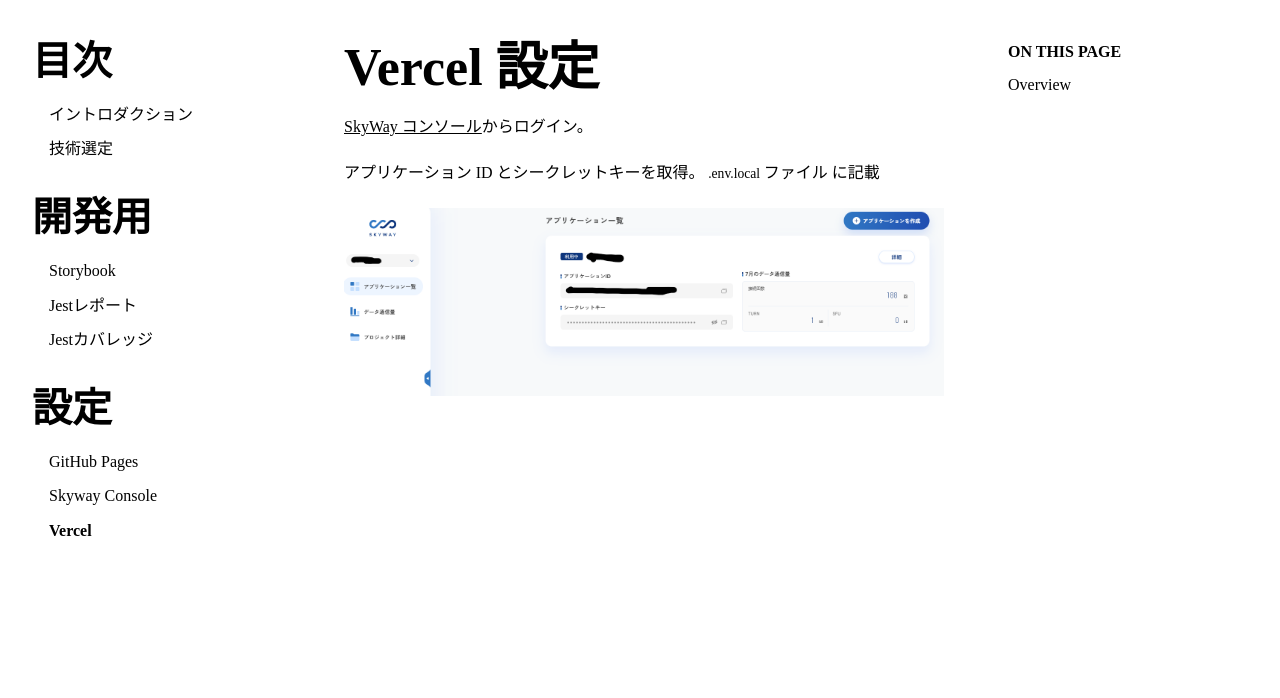
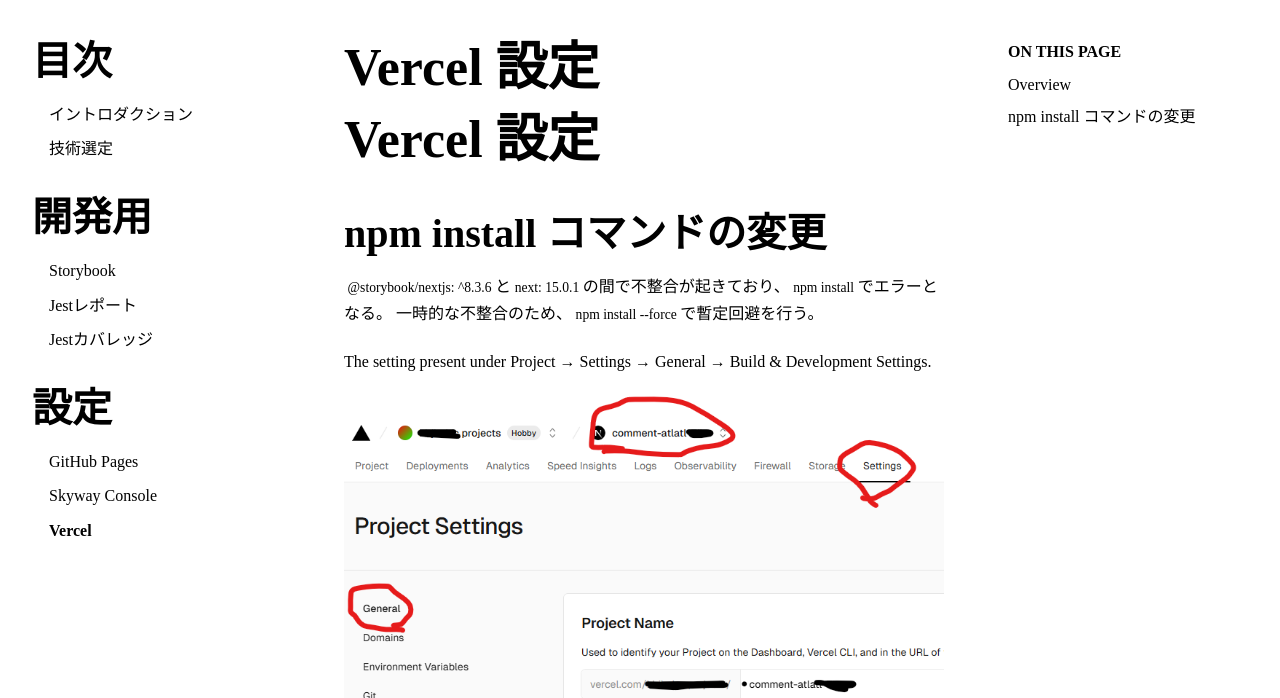
Before and after one commit to hkj-hub/comment-atlatl, an Astro site in the folder docs/astro/: page /comment-atlatl/ja/settings/vercel/vercel in a window 1280 px wide. Shown: the part 102-800 px from the top of the page. Built offline with nearby package versions, Linux system fonts and the light colour scheme; Astro itself is replaced by a stand-in of ours.

Commit message:
fix settings

```diff
--- a/docs/astro/src/pages/ja/settings/vercel/vercel.md
+++ b/docs/astro/src/pages/ja/settings/vercel/vercel.md
@@ -4,8 +4,14 @@
 layout: ../../../../layouts/MainLayout.astro
 ---
 
-[SkyWay コンソール](https://console.skyway.ntt.com/login)からログイン。
+# Vercel 設定
 
-アプリケーション ID とシークレットキーを取得。`.env.local`ファイル に記載
+## npm install コマンドの変更
 
-![](/comment-atlatl/images/settings/2023-07-06-01-51-42.png)
+`@storybook/nextjs: ^8.3.6`と`next: 15.0.1`の間で不整合が起きており、`npm install`でエラーとなる。
+一時的な不整合のため、`npm install --force`で暫定回避を行う。
+
+The setting present under Project → Settings → General → Build & Development Settings.
+
+![](/comment-atlatl/images/settings/vercel-settings-1.png)
+![](/comment-atlatl/images/settings/vercel-settings-2.png)
--- a/package.json
+++ b/package.json
@@ -1,6 +1,6 @@
 {
   "name": "comment-atlatl",
-  "version": "0.8.0",
+  "version": "0.8.1",
   "private": true,
   "scripts": {
     "prepare": "git config --local core.hooksPath .githooks && echo Changed hooks directory when npm install",
```
Also changed, not shown: docs/astro/public/images/settings/vercel-settings-1.png (added), docs/astro/public/images/settings/vercel-settings-2.png (added), 1 other file.
